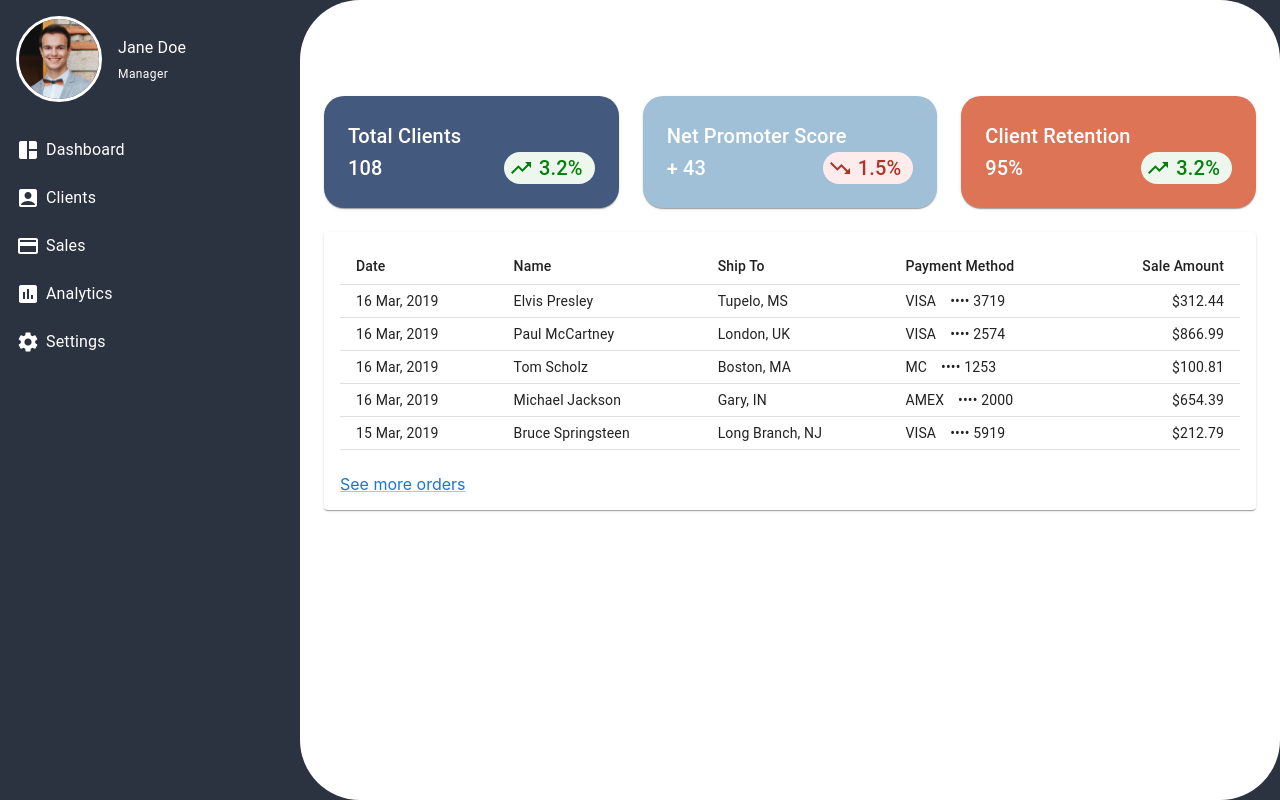
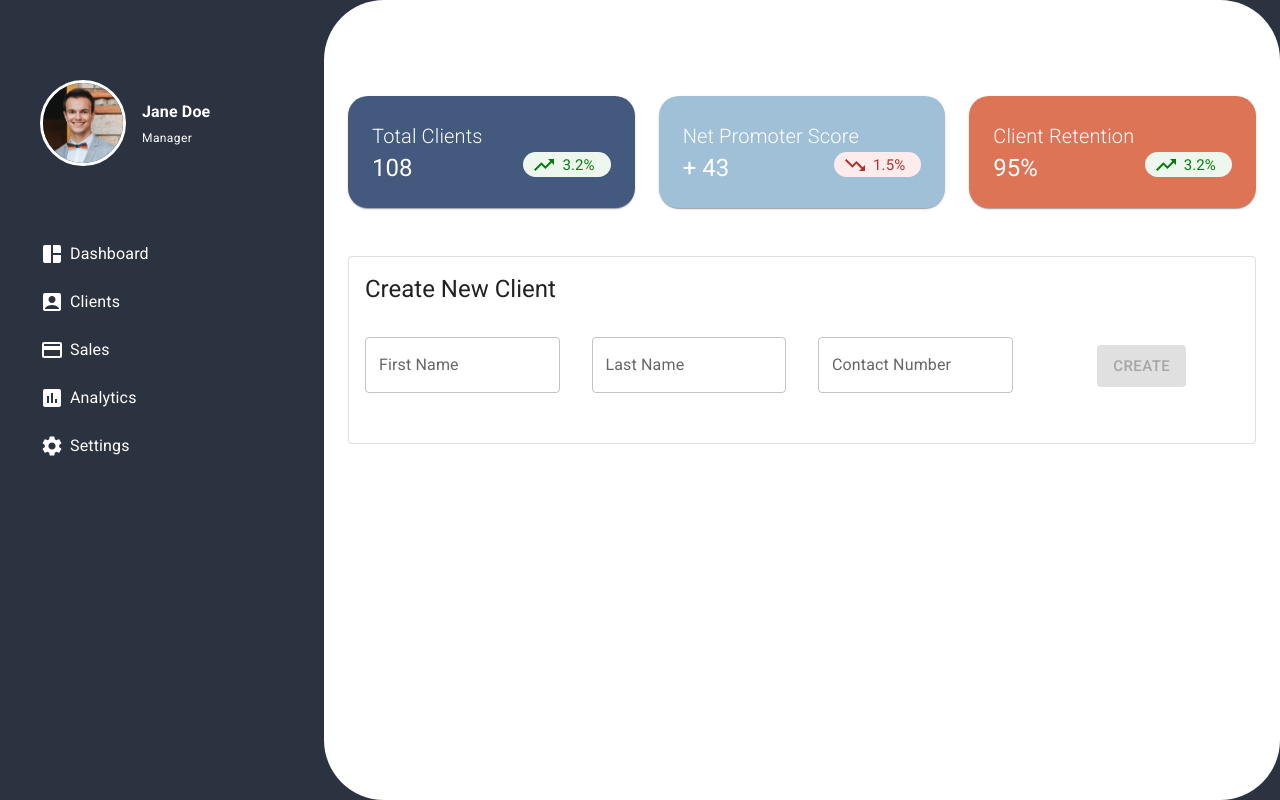
Before and after one commit to bogoevskid/trend-react-assessment, a React (Create React App) app: page / in a window 1280 px wide. Built offline with nearby package versions, Linux system fonts and the light colour scheme.

Commit message:
design fixed & create new client form added

```diff
--- a/package.json
+++ b/package.json
@@ -5,8 +5,10 @@
   "dependencies": {
     "@emotion/react": "^11.7.1",
     "@emotion/styled": "^11.6.0",
+    "@fontsource/roboto": "^4.5.3",
     "@mui/icons-material": "^5.4.1",
     "@mui/material": "^5.4.1",
+    "@mui/x-data-grid": "^5.5.1",
     "@testing-library/jest-dom": "^5.16.2",
     "@testing-library/react": "^12.1.2",
     "@testing-library/user-event": "^13.5.0",
--- a/src/App.js
+++ b/src/App.js
@@ -1,4 +1,8 @@
 import './App.css';
+import '@fontsource/roboto/300.css';
+import '@fontsource/roboto/400.css';
+import '@fontsource/roboto/500.css';
+import '@fontsource/roboto/700.css';
 import Dashboard from './components/Dashboard';
 
 function App() {
--- /dev/null
+++ b/src/components/CreateNewClient.js
@@ -0,0 +1,54 @@
+import Paper from "@mui/material/Paper";
+import Grid from "@mui/material/Grid";
+import Box from "@mui/material/Box";
+import TextField from "@mui/material/TextField";
+import Button from "@mui/material/Button";
+import Typography from "@mui/material/Typography";
+
+const CreateNewClient = () => {
+  return (
+    <Paper elevation={0} variant="outlined">
+      <Grid container sx={{ pb: 4 }}>
+        <Grid item xs={12}>
+          <Box sx={{ p: 2 }}>
+            <Typography variant="h5">Create New Client</Typography>
+          </Box>
+        </Grid>
+        <Grid item xs={3}>
+          <Box sx={{ p: 2 }}>
+            <TextField label="First Name" variant="outlined" />
+          </Box>
+        </Grid>
+        <Grid item xs={3}>
+          <Box sx={{ p: 2 }}>
+            <TextField label="Last Name" variant="outlined" />
+          </Box>
+        </Grid>
+        <Grid item xs={3}>
+          <Box sx={{ p: 2 }}>
+            <TextField label="Contact Number" variant="outlined" />
+          </Box>
+        </Grid>
+        <Grid item xs={3} display="flex" justifyContent="center">
+          <Box sx={{ p: 3 }}>
+            <Button
+              variant="contained"
+              sx={{
+                backgroundColor: "#E0E0E0",
+                color: "#A6A6A6",
+                fontSize: 15,
+                pt: 1,
+                pb: 1,
+              }}
+              disableElevation
+            >
+              Create
+            </Button>
+          </Box>
+        </Grid>
+      </Grid>
+    </Paper>
+  );
+};
+
+export default CreateNewClient;
--- a/src/components/Dashboard.js
+++ b/src/components/Dashboard.js
@@ -6,14 +6,14 @@ import List from "@mui/material/List";
 import Typography from "@mui/material/Typography";
 import Container from "@mui/material/Container";
 import Grid from "@mui/material/Grid";
-import Paper from "@mui/material/Paper";
 import { menuListItems } from "./menuListItems";
-import Orders from "./Orders";
 import Avatar from "@mui/material/Avatar";
 import Stack from "@mui/material/Stack";
 import CardHeader from "@mui/material/CardHeader";
 import stockAvatar from "../assets/avatars/stock-avatar.jpg";
 import SummaryInfoCards from "./SummaryInfoCards";
+import Clients from "./Clients";
+import CreateNewClient from "./CreateNewClient";
 
 const mdTheme = createTheme();
 
@@ -21,7 +21,7 @@ function DashboardContent() {
   return (
     <ThemeProvider theme={mdTheme}>
       <Box sx={{ display: "flex", bgcolor: "#2B3240" }}>
-        <Stack sx={{ bgcolor: "#2B3240" }}>
+        <Stack sx={{ bgcolor: "#2B3240" }} spacing={5} sx={{ pl: 3 }}>
           <CardHeader
             avatar={
               <Avatar
@@ -36,7 +36,7 @@ function DashboardContent() {
               />
             }
             title={
-              <Typography variant="subtitle1" sx={{ color: "#FFFFFF" }}>
+              <Typography variant="subtitle1" sx={{ color: "#FFFFFF", fontWeight: 700 }}>
                 Jane Doe
               </Typography>
             }
@@ -45,6 +45,7 @@ function DashboardContent() {
                 Manager
               </Typography>
             }
+            sx={{ pt: 10 }}
           />
           <List component="nav" className="sideMenu" sx={{ width: 300 }}>
             {menuListItems}
@@ -91,9 +92,10 @@ function DashboardContent() {
                 />
               </Grid>
               <Grid item xs={12}>
-                <Paper sx={{ p: 2, display: "flex", flexDirection: "column" }}>
-                  <Orders />
-                </Paper>
+                {/* <Clients /> */}
+              </Grid>
+              <Grid item xs={12}>
+                <CreateNewClient />
               </Grid>
             </Grid>
           </Container>
--- a/src/components/Orders.js
+++ /dev/null
@@ -1,86 +0,0 @@
-import * as React from 'react';
-import Link from '@mui/material/Link';
-import Table from '@mui/material/Table';
-import TableBody from '@mui/material/TableBody';
-import TableCell from '@mui/material/TableCell';
-import TableHead from '@mui/material/TableHead';
-import TableRow from '@mui/material/TableRow';
-// import Title from './Title';
-
-// Generate Order Data
-function createData(id, date, name, shipTo, paymentMethod, amount) {
-  return { id, date, name, shipTo, paymentMethod, amount };
-}
-
-const rows = [
-  createData(
-    0,
-    '16 Mar, 2019',
-    'Elvis Presley',
-    'Tupelo, MS',
-    'VISA ⠀•••• 3719',
-    312.44,
-  ),
-  createData(
-    1,
-    '16 Mar, 2019',
-    'Paul McCartney',
-    'London, UK',
-    'VISA ⠀•••• 2574',
-    866.99,
-  ),
-  createData(2, '16 Mar, 2019', 'Tom Scholz', 'Boston, MA', 'MC ⠀•••• 1253', 100.81),
-  createData(
-    3,
-    '16 Mar, 2019',
-    'Michael Jackson',
-    'Gary, IN',
-    'AMEX ⠀•••• 2000',
-    654.39,
-  ),
-  createData(
-    4,
-    '15 Mar, 2019',
-    'Bruce Springsteen',
-    'Long Branch, NJ',
-    'VISA ⠀•••• 5919',
-    212.79,
-  ),
-];
-
-function preventDefault(event) {
-  event.preventDefault();
-}
-
-export default function Orders() {
-  return (
-    <React.Fragment>
-      {/* <Title>Recent Orders</Title> */}
-      <Table size="small">
-        <TableHead>
-          <TableRow>
-            <TableCell>Date</TableCell>
-            <TableCell>Name</TableCell>
-            <TableCell>Ship To</TableCell>
-            <TableCell>Payment Method</TableCell>
-            <TableCell align="right">Sale Amount</TableCell>
-          </TableRow>
-        </TableHead>
-        <TableBody>
-          {rows.map((row) => (
-            <TableRow key={row.id}>
-              <TableCell>{row.date}</TableCell>
-              <TableCell>{row.name}</TableCell>
-              <TableCell>{row.shipTo}</TableCell>
-              <TableCell>{row.paymentMethod}</TableCell>
-              <TableCell align="right">{`$${row.amount}`}</TableCell>
-            </TableRow>
-          ))}
-        </TableBody>
-      </Table>
-      <Link color="primary" href="#" onClick={preventDefault} sx={{ mt: 3 }}>
-        See more orders
-      </Link>
-    </React.Fragment>
-  );
-}
--- a/src/components/PercentageChips.js
+++ b/src/components/PercentageChips.js
@@ -1,5 +1,5 @@
-import TrendingUpIcon from '@mui/icons-material/TrendingUp';
-import TrendingDownIcon from '@mui/icons-material/TrendingDown';
+import TrendingUpIcon from "@mui/icons-material/TrendingUp";
+import TrendingDownIcon from "@mui/icons-material/TrendingDown";
 import Chip from "@mui/material/Chip";
 import Typography from "@mui/material/Typography";
 
@@ -8,8 +8,8 @@ const PercentageChips = ({ status, value }) => {
     <Chip
       sx={
         status === "positive"
-          ? { backgroundColor: "#EDF7EE" }
-          : { backgroundColor: "#FDECEB" }
+          ? { backgroundColor: "#EDF7EE", pl: 0.5, pr: 0.5, maxHeight: 25 }
+          : { backgroundColor: "#FDECEB", pl: 0.5, pr: 0.5, maxHeight: 25 }
       }
       icon={
         status === "positive" ? (
@@ -19,7 +19,14 @@ const PercentageChips = ({ status, value }) => {
         )
       }
       label={
-        <Typography variant="h6" sx={status === "positive" ? { color: "#06800C" } : { color: "#B23229" }}>
+        <Typography
+          variant="h6"
+          sx={
+            status === "positive"
+              ? { color: "#06800C", fontWeight: 400, fontSize: 15 }
+              : { color: "#B23229", fontWeight: 400, fontSize: 15 }
+          }
+        >
           {value}%
         </Typography>
       }
--- a/src/components/SummaryInfoCards.js
+++ b/src/components/SummaryInfoCards.js
@@ -14,12 +14,12 @@ const SummaryInfoCards = ({
   return (
     <Card sx={{ backgroundColor: color, borderRadius: 5 }}>
       <CardContent sx={{ padding: 3 }}>
-        <Typography variant="h6" sx={{ color: "#FFFFFF" }}>
+        <Typography variant="h6" sx={{ color: "#FFFFFF", fontWeight: 100 }}>
           {primaryText}
         </Typography>
         <Grid container>
           <Grid item xs={6}>
-            <Typography variant="h6" sx={{ color: "#FFFFFF" }}>
+            <Typography variant="h5" sx={{ color: "#FFFFFF" }}>
               {secondaryText}
             </Typography>
           </Grid>
```
Also changed, not shown: 1 other file (tests, documents, lock files or other folders).
